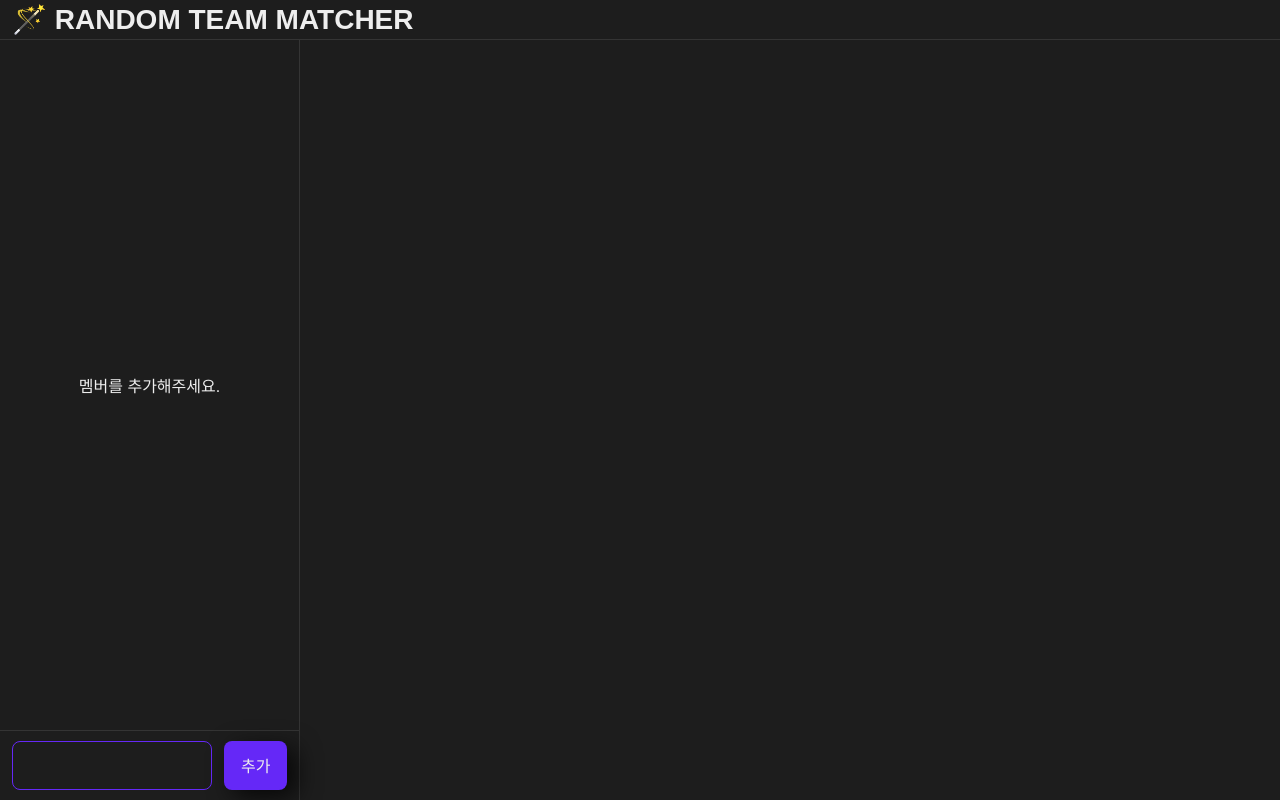
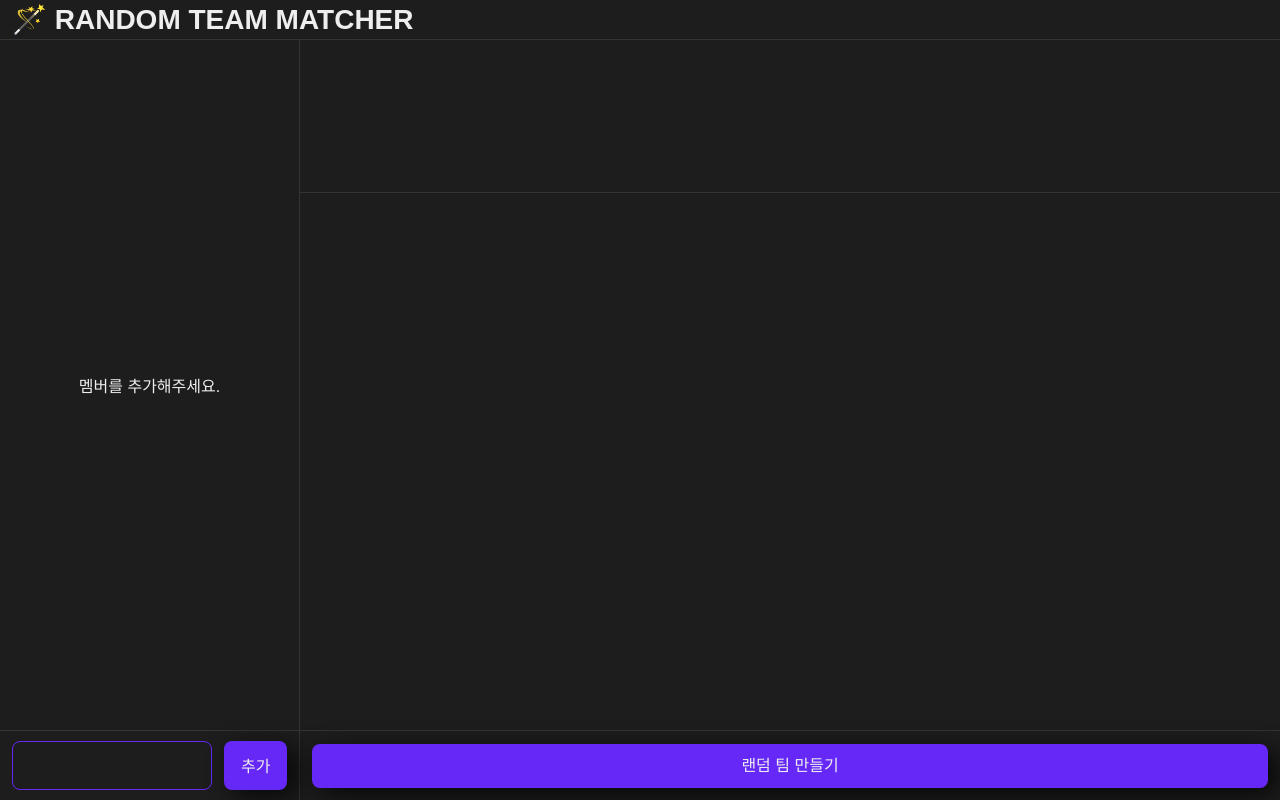
Before and after one commit to choiking10/random-team-matcher-ts, a React (Vite) app: page / in a window 1280 px wide. Built offline with nearby package versions, Linux system fonts and the light colour scheme.

Commit message:
feat: implement Teams

```diff
--- a/src/App.tsx
+++ b/src/App.tsx
@@ -16,7 +16,7 @@ function App() {
         </S.LNB>
         <S.Content>
           <SettingBar />
-          <Teams />
+          <Teams members={members} />
         </S.Content>
       </S.Layout>
     </>
--- /dev/null
+++ b/src/components/Teams/Teams.helper.ts
@@ -0,0 +1,16 @@
+export const makeTeams = (members: string[], teamMemberSize: number) => {
+  const teams: string[][] = [];
+
+  members.map((member) => {
+    const lastTeam = teams[teams.length - 1];
+
+    if (lastTeam && lastTeam.length < teamMemberSize) {
+      lastTeam.push(member);
+      return;
+    }
+
+    teams.push([member]);
+  });
+
+  return teams;
+};
--- a/src/components/Teams/Teams.style.ts
+++ b/src/components/Teams/Teams.style.ts
@@ -0,0 +1,48 @@
+import { Color } from '@styles/color';
+import Mixin from '../../styles/mixin';
+import { styled } from 'styled-components';
+
+const buttonHeight = '70px';
+
+export const TeamsWrapper = styled.div`
+  border-top: 1px solid ${Color.border};
+  width: 100%;
+  position: relative;
+`;
+
+export const TeamWrapper = styled.div`
+  padding: 12px;
+  ${Mixin.flex('center', 'flex-start')};
+  align-content: flex-start;
+  flex-wrap: wrap;
+  gap: 20px;
+  height: calc(100% - ${buttonHeight});
+  overflow: scroll;
+`;
+
+export const Team = styled.div`
+  width: 150px;
+  min-height: 120px;
+  border: 1px solid ${Color.primary};
+  border-radius: 8px;
+  padding: 4px 8px;
+  white-space: break-spaces;
+`;
+
+export const ButtonWrapper = styled.div`
+  ${Mixin.flex()};
+  position: absolute;
+  bottom: 0;
+  height: ${buttonHeight};
+  width: 100%;
+  border-top: 1px solid ${Color.border};
+`;
+
+export const Button = styled.button`
+  ${Mixin.button()};
+  ${Mixin.shadow()};
+  height: 44px;
+  width: 100%;
+  margin: 0 12px;
+  line-height: 16px;
+`;
--- a/src/components/Teams/Teams.tsx
+++ b/src/components/Teams/Teams.tsx
@@ -1,5 +1,35 @@
-const Teams = () => {
-  return <div></div>;
+import { useState } from 'react';
+import * as S from './Teams.style';
+import { shuffle } from 'lodash';
+import { makeTeams } from './Teams.helper';
+
+interface IProps {
+  members: string[];
+}
+
+const Teams = ({ members }: IProps) => {
+  const [teams, setTeams] = useState<string[][]>([]);
+
+  const handleClick = () => {
+    const shuffledMembers = shuffle(members);
+    const teamMemberSize = 2;
+    const teams = makeTeams(shuffledMembers, teamMemberSize);
+
+    setTeams(teams);
+  };
+
+  return (
+    <S.TeamsWrapper>
+      <S.TeamWrapper>
+        {teams.map((team, index) => (
+          <S.Team key={index}>{team.join('\n')}</S.Team>
+        ))}
+      </S.TeamWrapper>
+      <S.ButtonWrapper>
+        <S.Button onClick={handleClick}>랜덤 팀 만들기</S.Button>
+      </S.ButtonWrapper>
+    </S.TeamsWrapper>
+  );
 };
 
 export default Teams;
```
